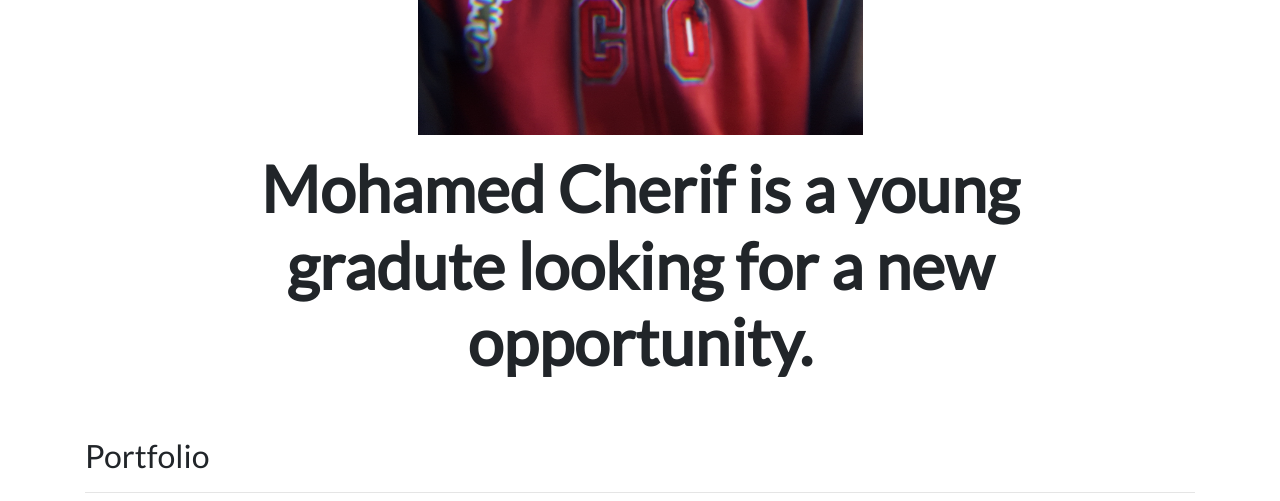
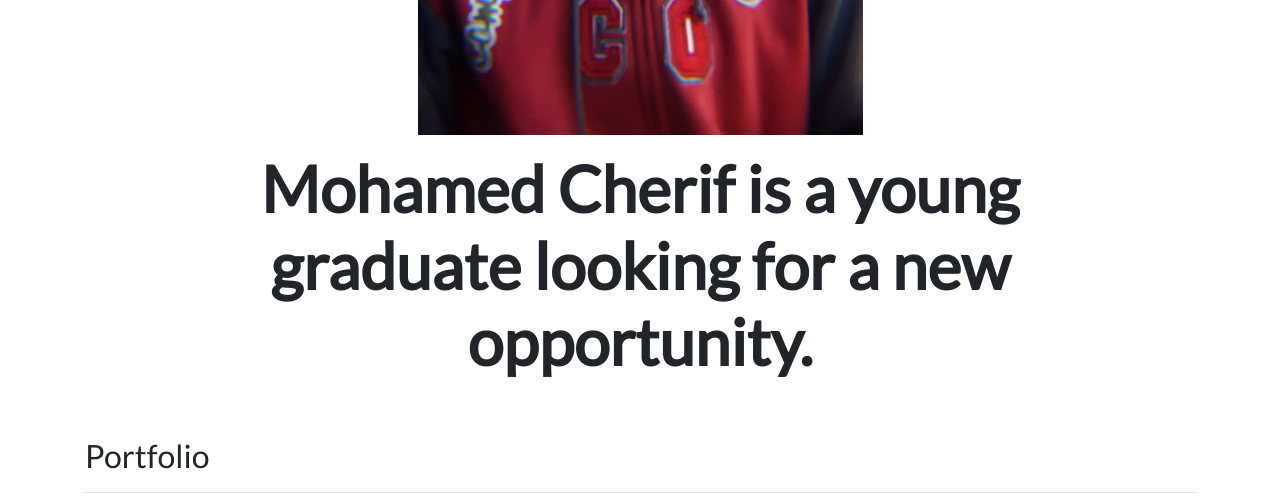
Before and after one commit to bessai-mohamed-cherif/personal-portfolio, a Django app: page / in a window 1280 px wide. Shown: the part 605-1106 px from the top of the page. Run offline with Django 3.2, Linux system fonts and the light colour scheme; data comes from the database, SQL or seed files in the repository; some libraries are stand-ins or nearby versions.

Commit message:
twelvth commit

```diff
--- a/portfolio/templates/portfolio/Homepage.html
+++ b/portfolio/templates/portfolio/Homepage.html
@@ -12,7 +12,7 @@
 
 <div class="row justify-content-center mb-3">
   <div class="col-md-9 text-center">
-    <h1 id="hometext" class="font-weight-bold">Mohamed Cherif is a young gradute looking for a new opportunity.</h1>
+    <h1 id="hometext" class="font-weight-bold">Mohamed Cherif is a young graduate looking for a new opportunity.</h1>
   </div>
 </div>
 
```
